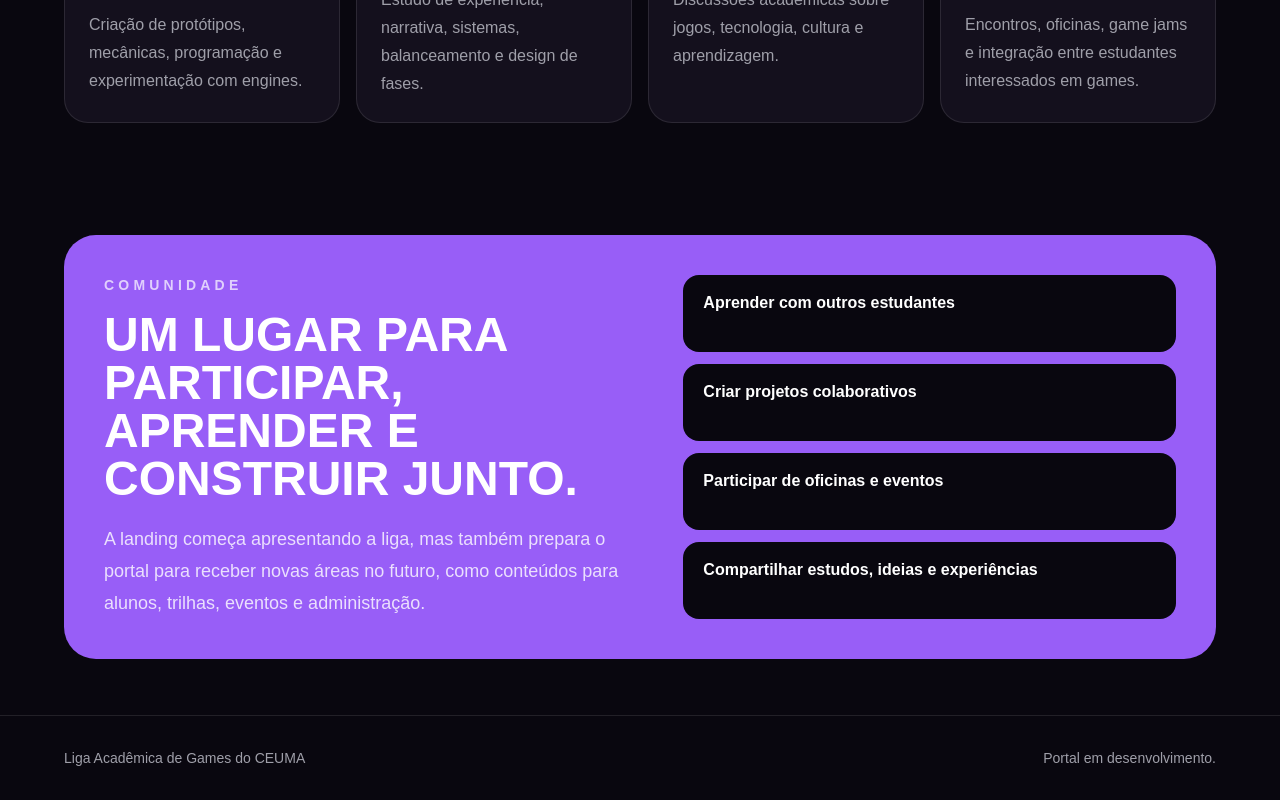
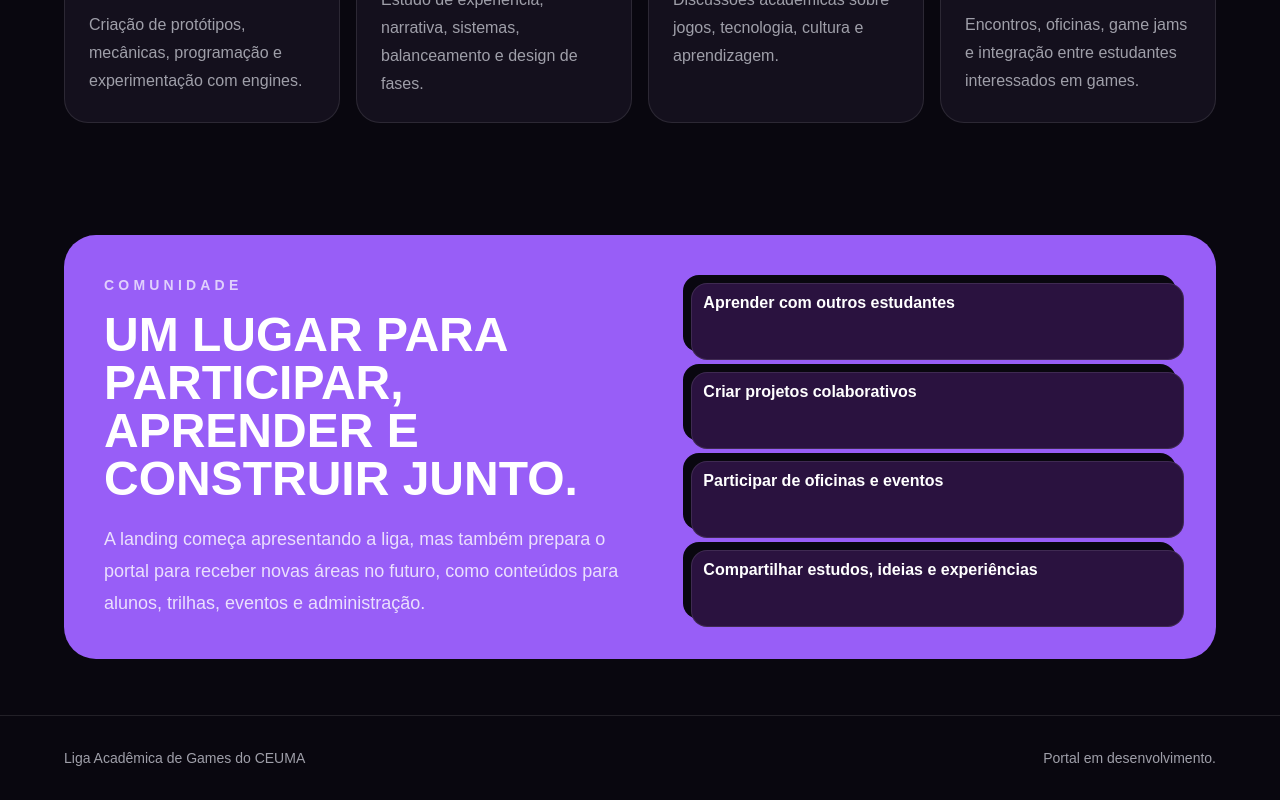
Before and after one commit to newtsilv/lag, a Next.js app: page / in a window 1280 px wide. Shown: the part 1872-2672 px from the top of the page. Built offline with nearby package versions, Linux system fonts and the light colour scheme.

Commit message:
style: add 3d community card hover effect

```diff
--- a/src/app/page.tsx
+++ b/src/app/page.tsx
@@ -245,7 +245,7 @@ export default function Home() {
           <ul className="grid gap-3">
             {communityItems.map((item) => (
               <li
-                className="cursor-default rounded-2xl bg-[#09070f] px-5 py-4 font-semibold text-white transition duration-300 ease-out hover:-translate-y-3 hover:shadow-[0_22px_45px_rgba(0,0,0,0.55),0_0_35px_rgba(152,94,247,0.55)]"
+                className="relative isolate cursor-default rounded-2xl bg-[#09070f] px-5 py-4 font-semibold text-white transition duration-300 ease-out before:absolute before:inset-0 before:-z-10 before:translate-x-2 before:translate-y-2 before:rounded-2xl before:border before:border-white/10 before:bg-[#2a123f] before:content-[''] hover:-translate-x-1 hover:-translate-y-3 hover:before:translate-x-5 hover:before:translate-y-5 hover:before:bg-[#3a1760]"
                 key={item}
               >
                 {item}
```
